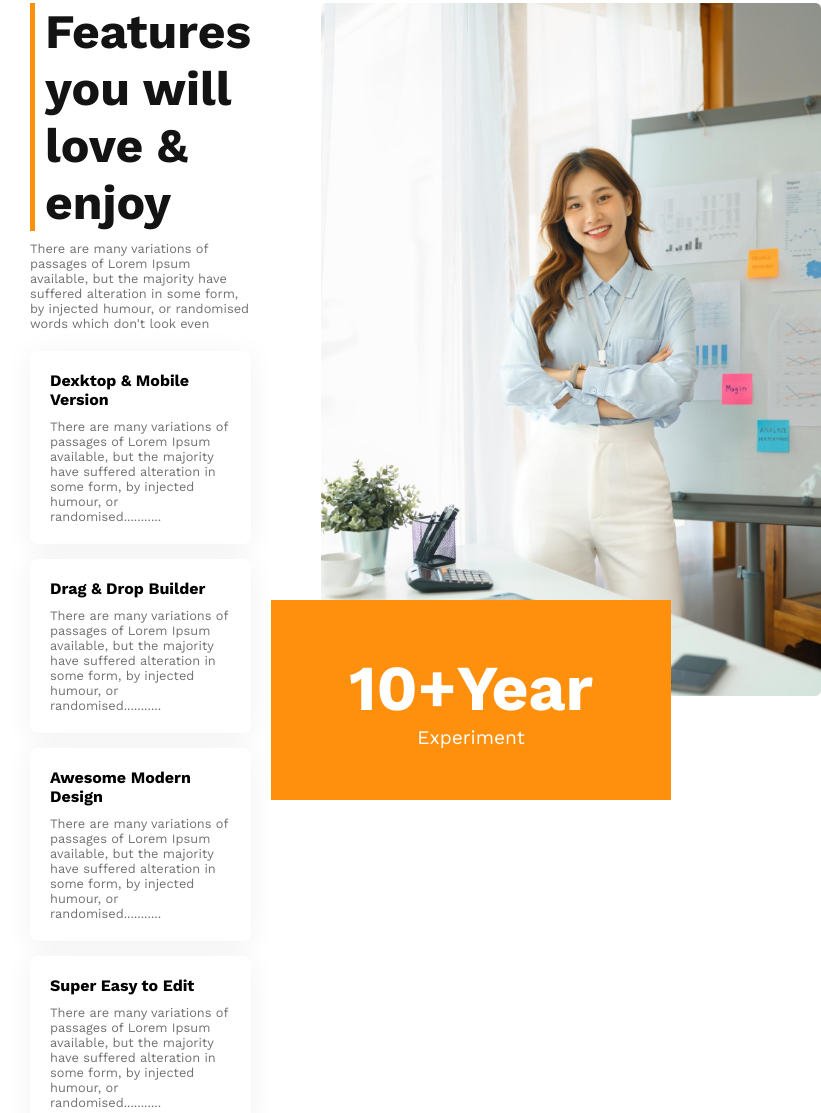
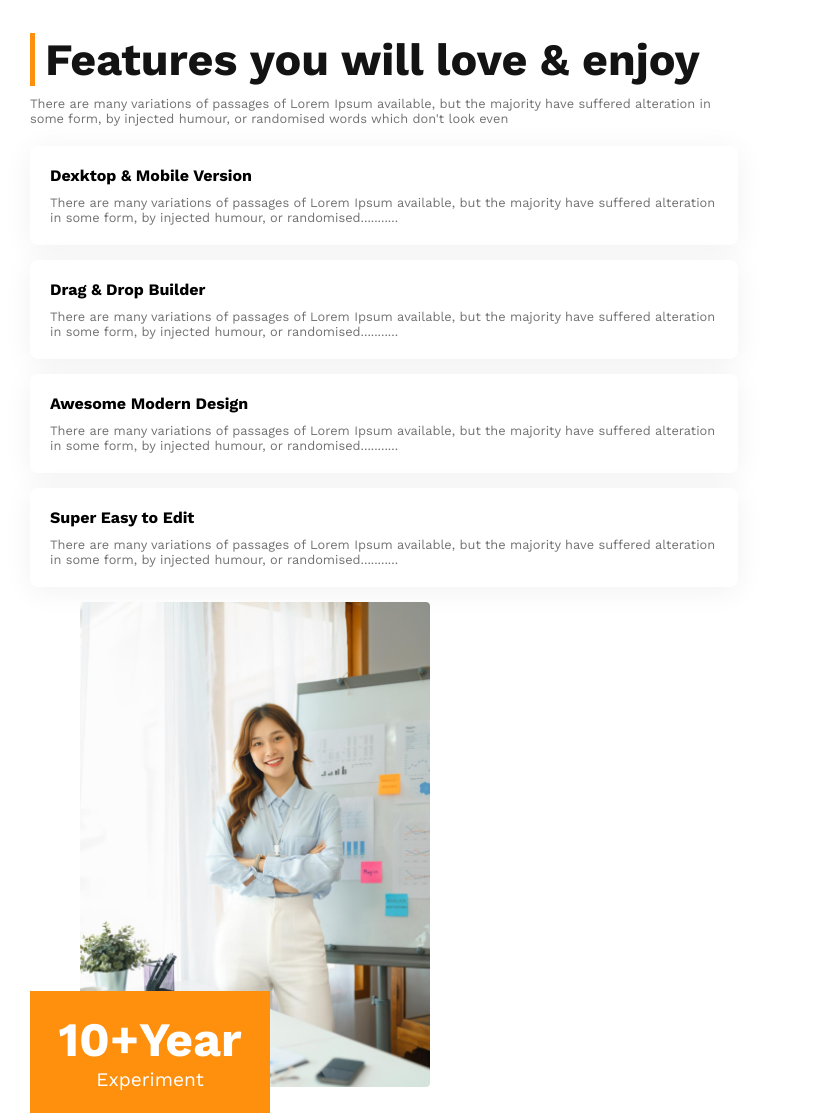
Before and after one commit to AirinNila/g3-architects-resources, a plain HTML site: page index.html in a window 768 px wide. Shown: the part 1760-2873 px from the top of the page, 821 px wide, since content can reach past the window. Drawn offline with nearby package versions, Linux system fonts and the light colour scheme.

Commit message:
make responsived feature

```diff
--- a/style/index.css
+++ b/style/index.css
@@ -151,17 +151,20 @@ main {
 
 .love-features {
     display: flex;
-    gap: 20px;
+    gap: 30px;
+    margin-top: 30px;
+
 }
 
 .love-content-des h2 {
+    font-size: 2.8rem;
     border-left: #FF900E solid 5px;
     padding-left: 10px;
 }
 
 
 .love-content-pic {
-    width: 500px;
+    width: 480px;
     margin-left: 50px;
 }
 
@@ -173,9 +176,7 @@ main {
 
 .item-c {
     margin-top: 20px;
-    display: flex;
-    flex-direction: column;
-    gap: 15px;
+
 }
 
 .item {
@@ -183,7 +184,7 @@ main {
     border-radius: 8px 8px;
     background-color: white;
     box-shadow: 0px 4px 30px 0px rgba(0, 0, 0, 0.06);
-
+    margin-top: 15px;
 }
 
 /* ten-year-badge */
@@ -243,11 +244,35 @@ main {
 
     .features div {
         width: 100%;
-}
+    }
 
-.f-pic {
+    .f-pic {
     width: 80%;
-}
+    }
+
+    /* love-content-des */
+
+    .love-features {
+        display: flex;
+        gap: 15px;
+        flex-direction: column;
+    }
+
+    .love-content-pic {
+        max-width: 350px;
+        margin-left: 50px;
+    }
+
+    .ten-year-badge{
+        max-width: 200px;
+        padding: 20px 20px 20px 20px;
+
+    }
+
+    .ten-year-badge h2 {
+        font-size: 3rem;
+    }
+
 }
 
 /* for teblet and mid-width */
@@ -294,4 +319,27 @@ main {
     width: 80%;
 }
 
+   /* love-content-des */
+
+   .love-features {
+    display: flex;
+    gap: 15px;
+    flex-direction: column;
 }
+
+.love-content-pic {
+    max-width: 350px;
+    margin-left: 50px;
+}
+
+.ten-year-badge{
+    max-width: 200px;
+    padding: 20px 20px 20px 20px;
+
+}
+
+.ten-year-badge h2 {
+    font-size: 3rem;
+}
+
+}
```
